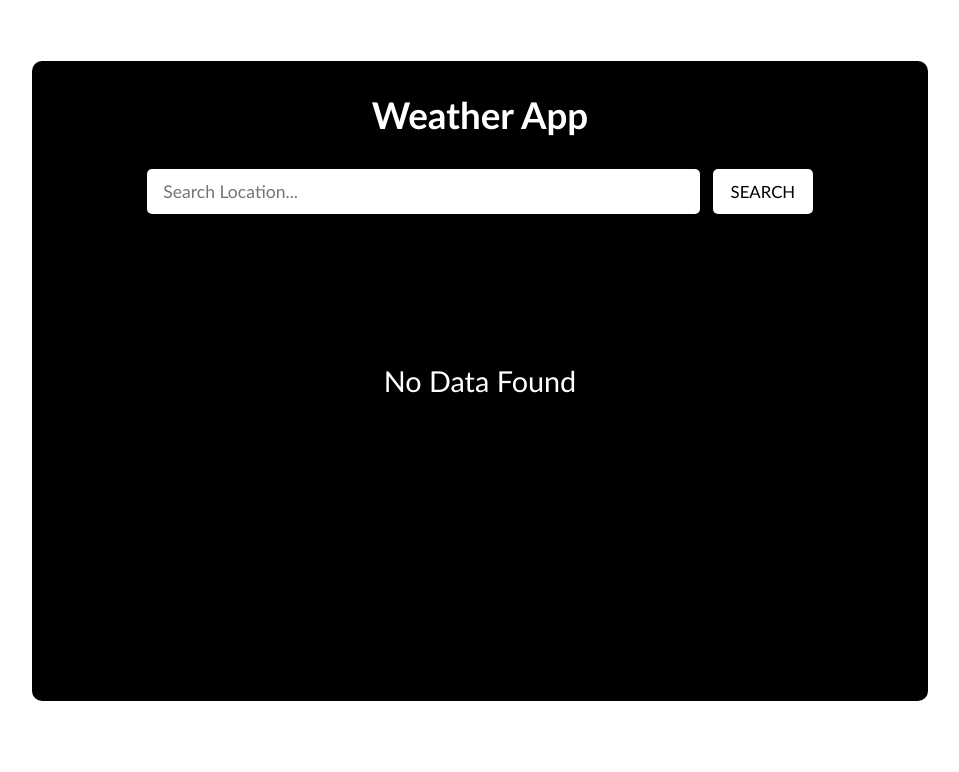
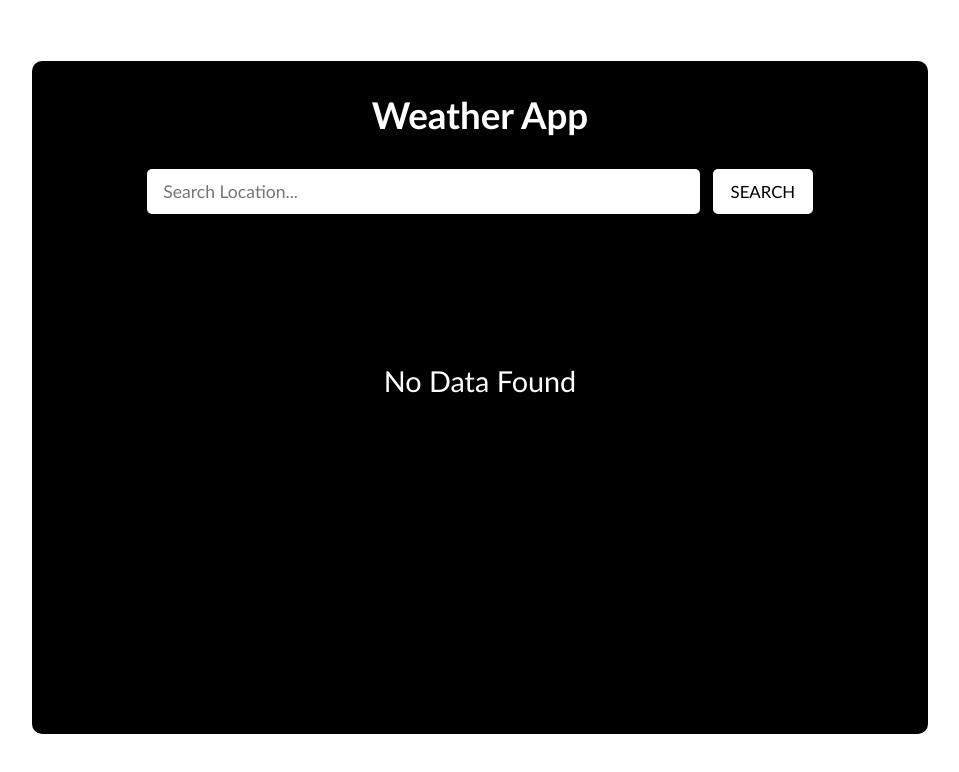
Before and after one commit to josephpal27/Weather-App, a React (Vite) app: page / in a window 1280 px wide. Shown: the top 772 px of the page, without its empty margins (160-1119 px from the left). Built offline with nearby package versions, Linux system fonts and the light colour scheme.

Commit message:
update App.css; adjust min-height for improved layout

```diff
--- a/src/App.css
+++ b/src/App.css
@@ -5,7 +5,7 @@
   color: #fff;
   padding: 2rem 2rem 3.5rem 2rem;
   border-radius: 10px;
-  min-height: 80vh;
+  min-height: 84.2vh;
 }
 .container h1{
   text-align: center;
```
